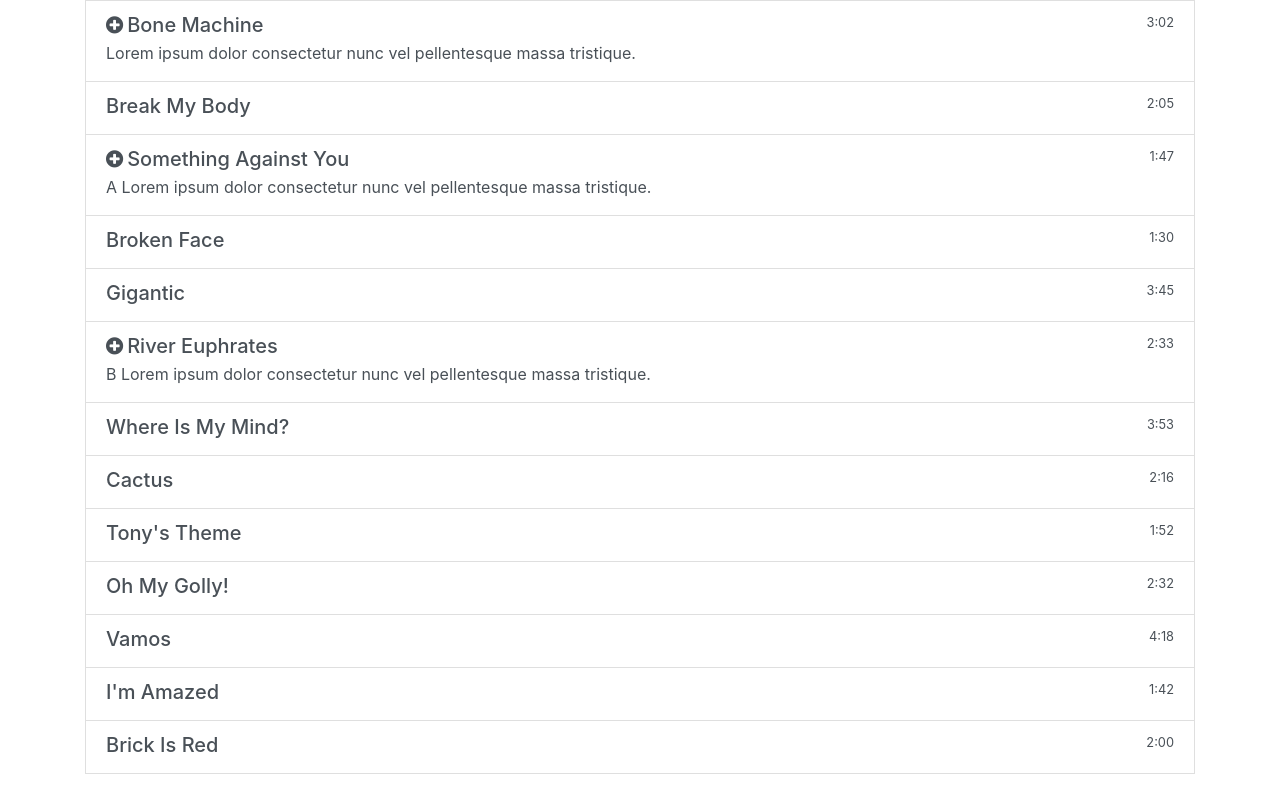
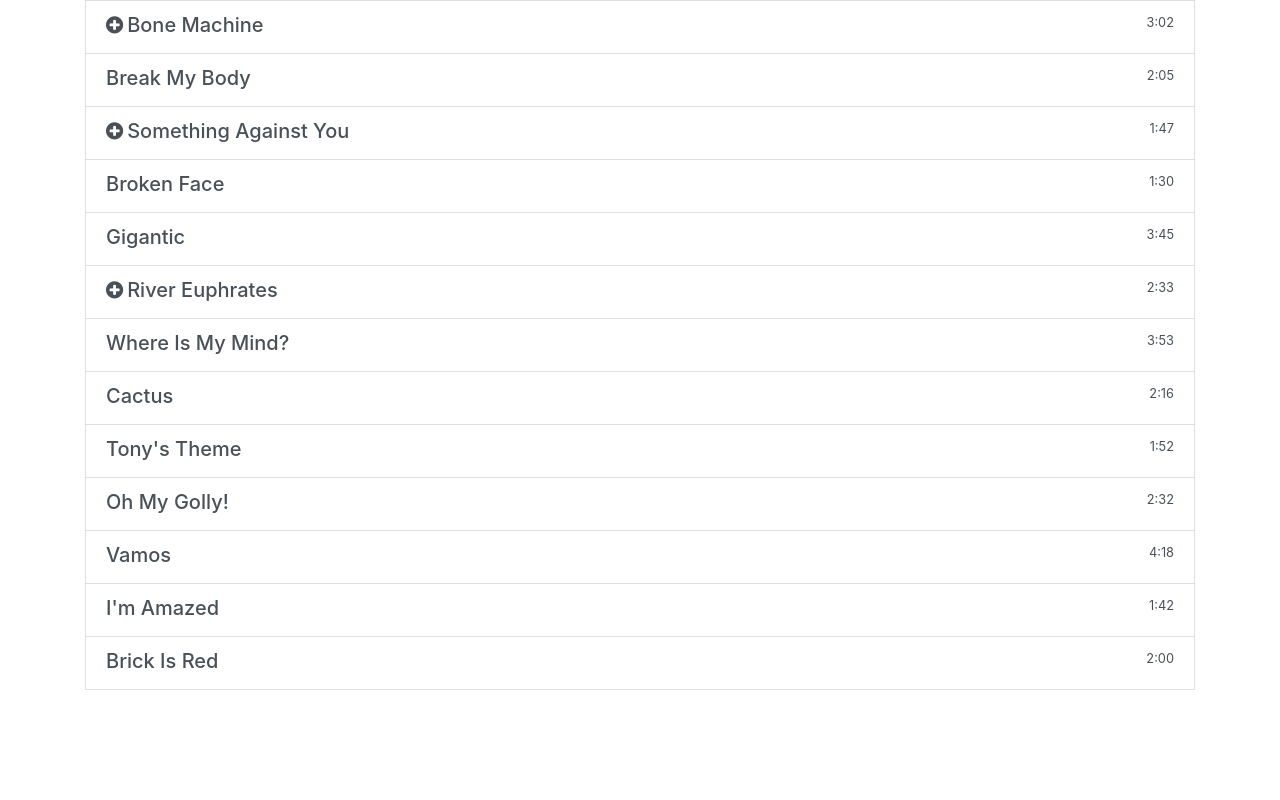
Before and after one commit to sarassoroberto/react-01, a React (Create React App) app: page / in a window 1280 px wide. Built offline with nearby package versions, Linux system fonts and the light colour scheme.

Commit message:
fine lezione

```diff
--- a/src/App.js
+++ b/src/App.js
@@ -1,7 +1,6 @@
 // react.js --> node_module/react/react.js
 // apri il file react.js cerca export default  lo mette dentro la variabile React
 import React from 'react';
-import Song from './song';
 import playlist from './playlist.json';
 import ListGroupItem from './ListGroupItem/ListGroupItem';
 
--- a/src/ListGroupItem/ListGroupItem.js
+++ b/src/ListGroupItem/ListGroupItem.js
@@ -1,22 +1,53 @@
-import React from 'react'
+import React, { useState } from 'react'
+// export default React
+// export useState = (a,b) => {}  :::: export function useState() {}
+// useState --> HOOK --> Solo in functional Component
+const ListGroupItem = (props) => {
 
 
-const ListGroupItem = (props) => {
+    // le informazioni sullo stato in lettura si possona fare accedeno direttamente allo stato
+    const inizio = {
+        "isContentOpen" : false
+        }
+
+    const [statoDelPannello,impostaStatoDelPannello] = useState(inizio)
+
+    const toggleContent = (e) => {
+        // true --> ! true --> false
+        // false --> ! false --> true
+
+        // NOOOOOOOO !!!!!!
+        // statoDelPannello.isContentOpen = ! statoDelPannello.isContentOpen
+        const nuovoStato = {
+           "isContentOpen" : ! statoDelPannello.isContentOpen
+        }
+
+        impostaStatoDelPannello(nuovoStato)
+
+
+    }
+
 
     return (
         <div className="list-group-item list-group-item-action">
             <div className="d-flex w-100 justify-content-between">
                 <h5 className="mb-1">
-                    {props.content ? <i className="fa fa-plus-circle pr-1"></i> : null  }
+                    {props.content ?
+                                    <i  className="fa fa-plus-circle pr-1"
+                                        onClick = {toggleContent}></i>
+                                   : null  }
                     {props.header}
                 </h5>
                 <small>{props.right}</small>
             </div>
-            { props.content ?
+            {
+                statoDelPannello.isContentOpen ?
                 <p className="mb-1">
                     {props.content}
+
                 </p>
-                : null
+                :
+                null
             }
 
         </div>
```
